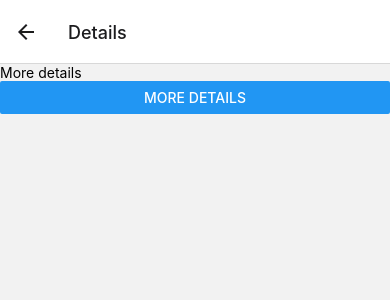
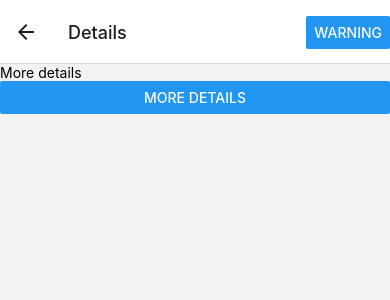
Before and after one commit to Christy0216/Summer2024, a React Native app: screen /Details in a window 390 px wide. Shown: the top 300 px of the page. Built offline with nearby package versions, Linux system fonts and the light colour scheme.

Commit message:
fix the bug of warning button

```diff
--- a/Components/GoalDetails.js
+++ b/Components/GoalDetails.js
@@ -11,13 +11,17 @@ export default function GoalDetails({ navigation, route }) {
   }
   useEffect(() => {
     navigation.setOptions({
-      headerRight: () => {
-        return (
-          <Button title="Warning" color="white" onPress={warningHandler} />
-        );
-      },
+      headerRight: () => (
+        <Button
+          title="warning"
+          onPress={() => {
+            warningHandler();
+            navigation.setOptions({ title: "Warning" });
+          }}
+        />
+      ),
     });
-  }, []);
+  }, [navigation]);
 
   return (
     <View>
```
